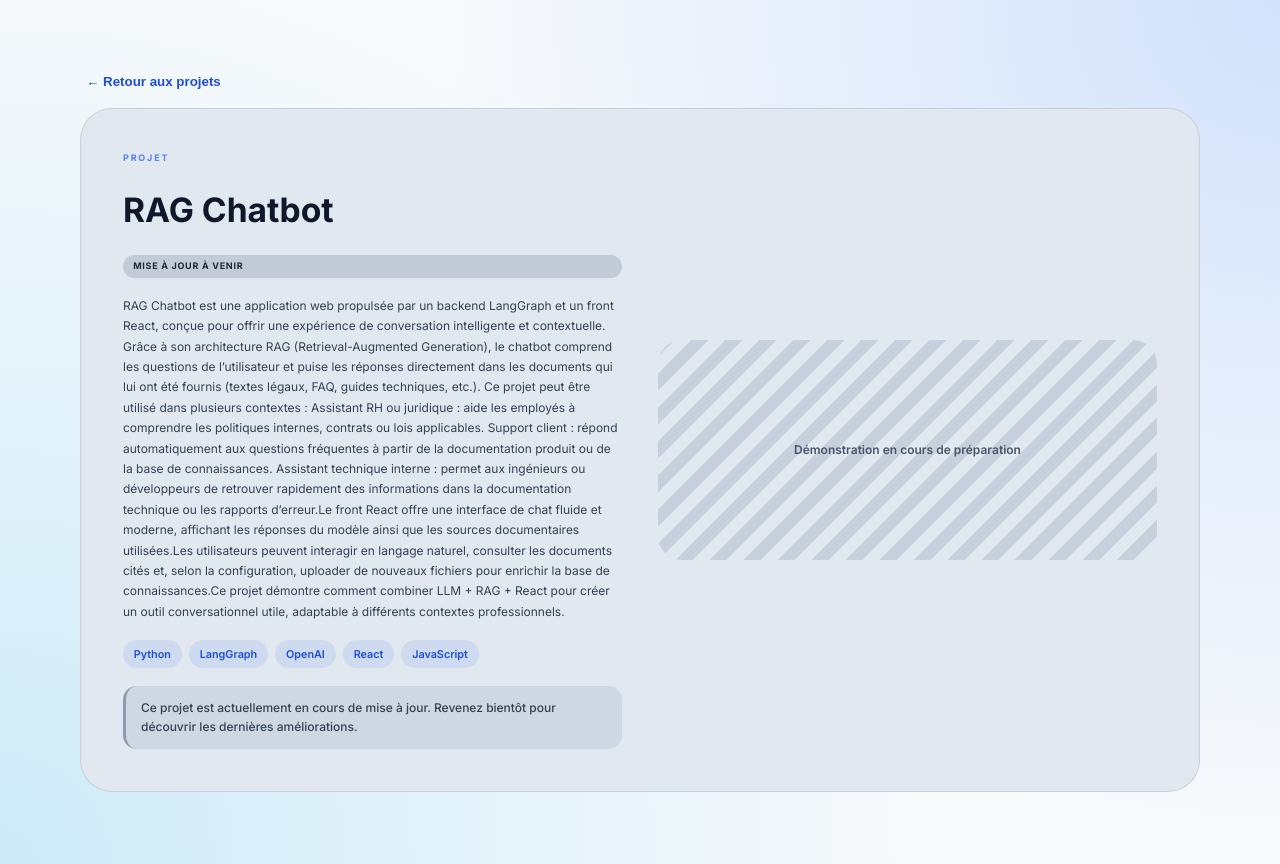
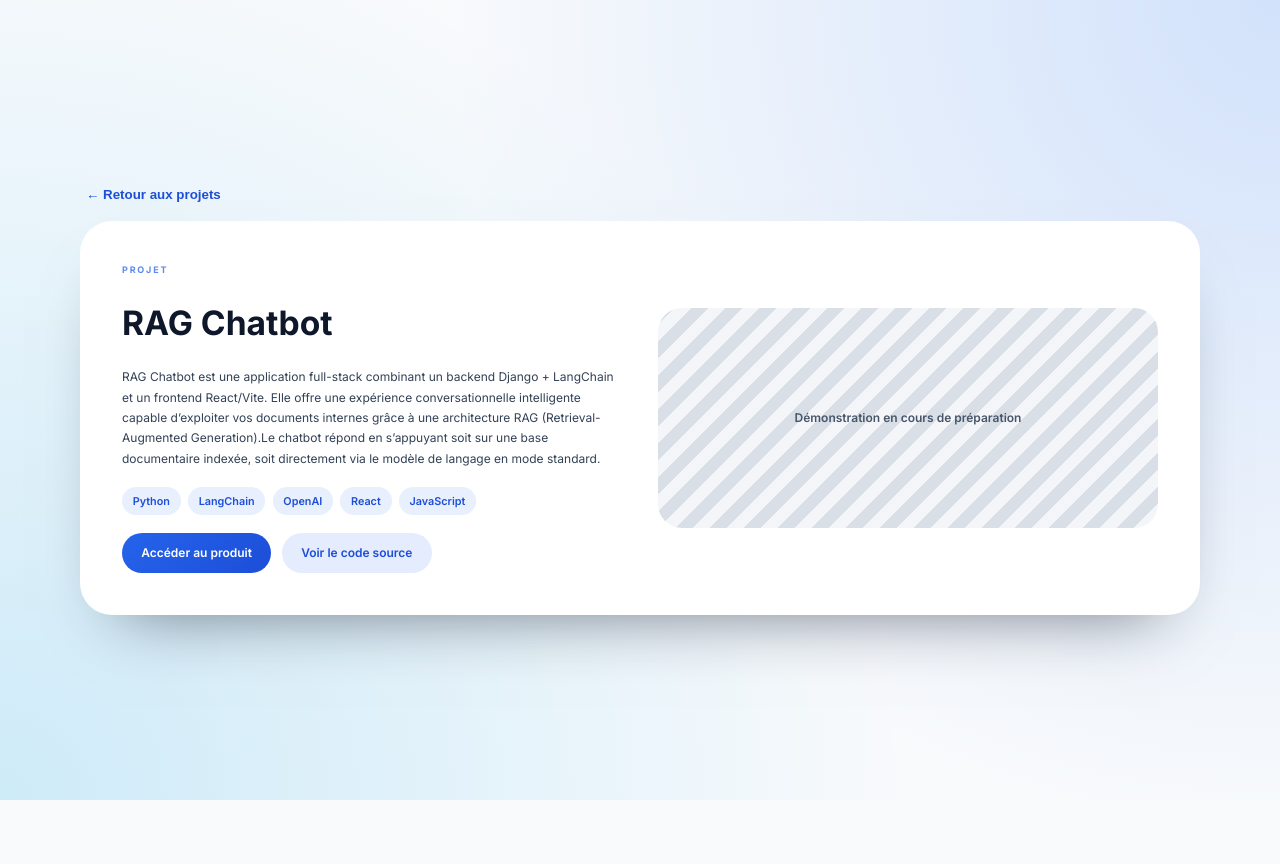
Before and after one commit to regixx20/portfolio, a React (Vite) app: page /projets/RAG-Chatbot in a window 1280 px wide. After the commit the page ends 800 px from the top, so only its background shows below. Built offline with nearby package versions, Linux system fonts and the light colour scheme.

Commit message:
rag chatbot details

```diff
--- a/src/data/projects.js
+++ b/src/data/projects.js
@@ -45,18 +45,13 @@
   {
     id: "RAG-Chatbot",
     name: "RAG Chatbot",
-    status: "updating",
-    statusLabel: "Mise à jour à venir",
-    tech: ["Python", "LangGraph", "OpenAI", "React", "JavaScript"],
+    // status: "updating",
+    // statusLabel: "Mise à jour à venir",
+    tech: ["Python", "LangChain", "OpenAI", "React", "JavaScript"],
     simpleDescription: "Chatbot intelligent basé sur la technologie RAG (Retrieval-Augmented Generation), capable de répondre à des questions en s’appuyant sur des documents qu'on lui fournit.",
     description:
-      "RAG Chatbot est une application web propulsée par un backend LangGraph et un front React, conçue pour offrir une expérience de conversation intelligente et contextuelle. Grâce à son architecture RAG (Retrieval-Augmented Generation), le chatbot comprend les questions de l’utilisateur et puise les réponses directement dans les documents qui lui ont été fournis (textes légaux, FAQ, guides techniques, etc.). Ce projet peut être utilisé dans plusieurs contextes : " +
-      "Assistant RH ou juridique : aide les employés à comprendre les politiques internes, contrats ou lois applicables.\n" +
-      "Support client : répond automatiquement aux questions fréquentes à partir de la documentation produit ou de la base de connaissances.\n" +
-      "Assistant technique interne : permet aux ingénieurs ou développeurs de retrouver rapidement des informations dans la documentation technique ou les rapports d’erreur." +
-      "Le front React offre une interface de chat fluide et moderne, affichant les réponses du modèle ainsi que les sources documentaires utilisées." +
-      "Les utilisateurs peuvent interagir en langage naturel, consulter les documents cités et, selon la configuration, uploader de nouveaux fichiers pour enrichir la base de connaissances." +
-      "Ce projet démontre comment combiner LLM + RAG + React pour créer un outil conversationnel utile, adaptable à différents contextes professionnels.",
+      "RAG Chatbot est une application full-stack combinant un backend Django + LangChain et un frontend React/Vite. Elle offre une expérience conversationnelle intelligente capable d’exploiter vos documents internes grâce à une architecture RAG (Retrieval-Augmented Generation)." +
+      "Le chatbot répond en s’appuyant soit sur une base documentaire indexée, soit directement via le modèle de langage en mode standard.",
     liveUrl: "https://github.com/regixx20",
     repoUrl: "https://github.com/regixx20",
     demoVideo: "",
```
